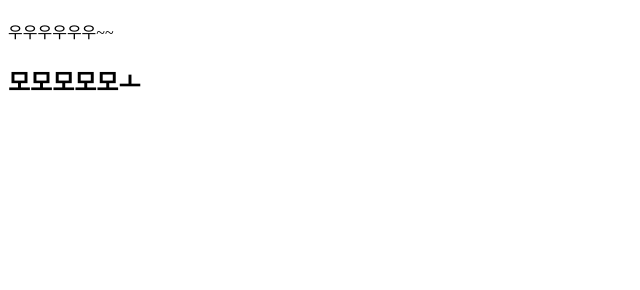
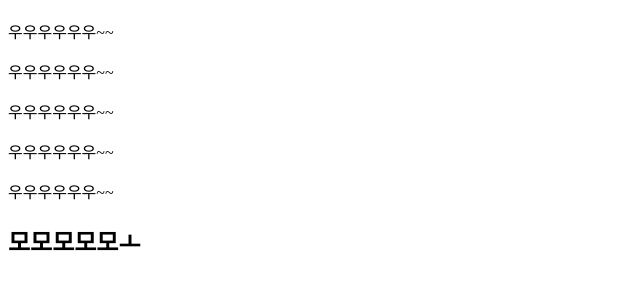
Before and after one commit to jung-jongyul/company-project, a plain HTML site: page index.html in a window 1280 px wide. Shown: the part 70-360 px from the top of the page, without its empty margins (0-640 px from the left). Drawn offline with Linux system fonts and the light colour scheme.

Commit message:
freshman-first

```diff
--- a/index.html
+++ b/index.html
@@ -10,6 +10,10 @@
   <body>
     <h1>첫번째 프로젝트</h1>
     <p>우우우우우우~~</p>
+    <p>우우우우우우~~</p>
+    <p>우우우우우우~~</p>
+    <p>우우우우우우~~</p>
+    <p>우우우우우우~~</p>
     <h2>모모모모모ㅗ</h2>
   </body>
 </html>
```
